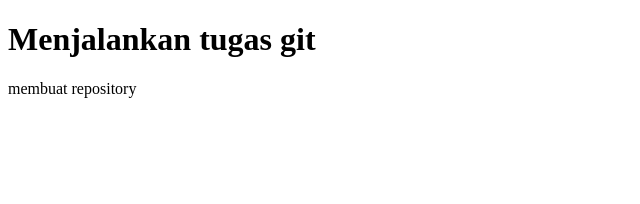
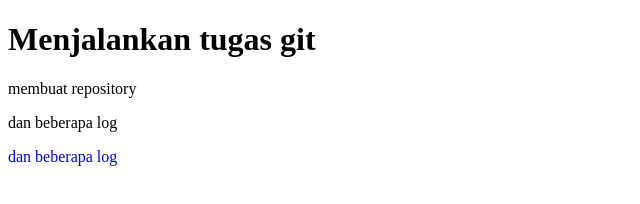
Before and after one commit to michaelst15/Task, a plain HTML site: page index.html in a window 1280 px wide. Shown: the whole page, without its empty margins (0-640 px from the left). Drawn offline with Linux system fonts and the light colour scheme.

Commit message:
menambahkan style

```diff
--- a/index.html
+++ b/index.html
@@ -9,5 +9,7 @@
 <body>
    <h1>Menjalankan tugas git</h1>
    <p>membuat repository</p>
+   <p>dan beberapa log</p>
+   <p style="color: blue">dan beberapa log</p>
 </body>
 </html>
```
